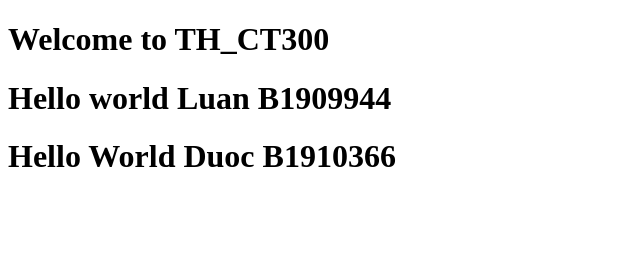
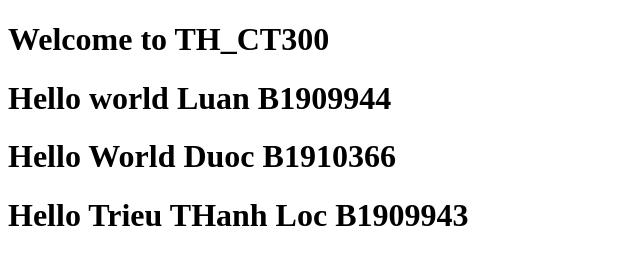
Before and after one commit to thanhluannn2008/TH_CT300, a plain HTML site: page index.html in a window 1280 px wide. Shown: the whole page, without its empty margins (0-640 px from the left). Drawn offline with Linux system fonts and the light colour scheme.

Commit message:
Them Loc

```diff
--- a/index.html
+++ b/index.html
@@ -11,5 +11,6 @@
 
     <h1>Hello world Luan B1909944</h1>
     <h1>Hello World Duoc B1910366</h1>
+    <h1>Hello Trieu THanh Loc B1909943</h1>
 </body>
 </html>
```
